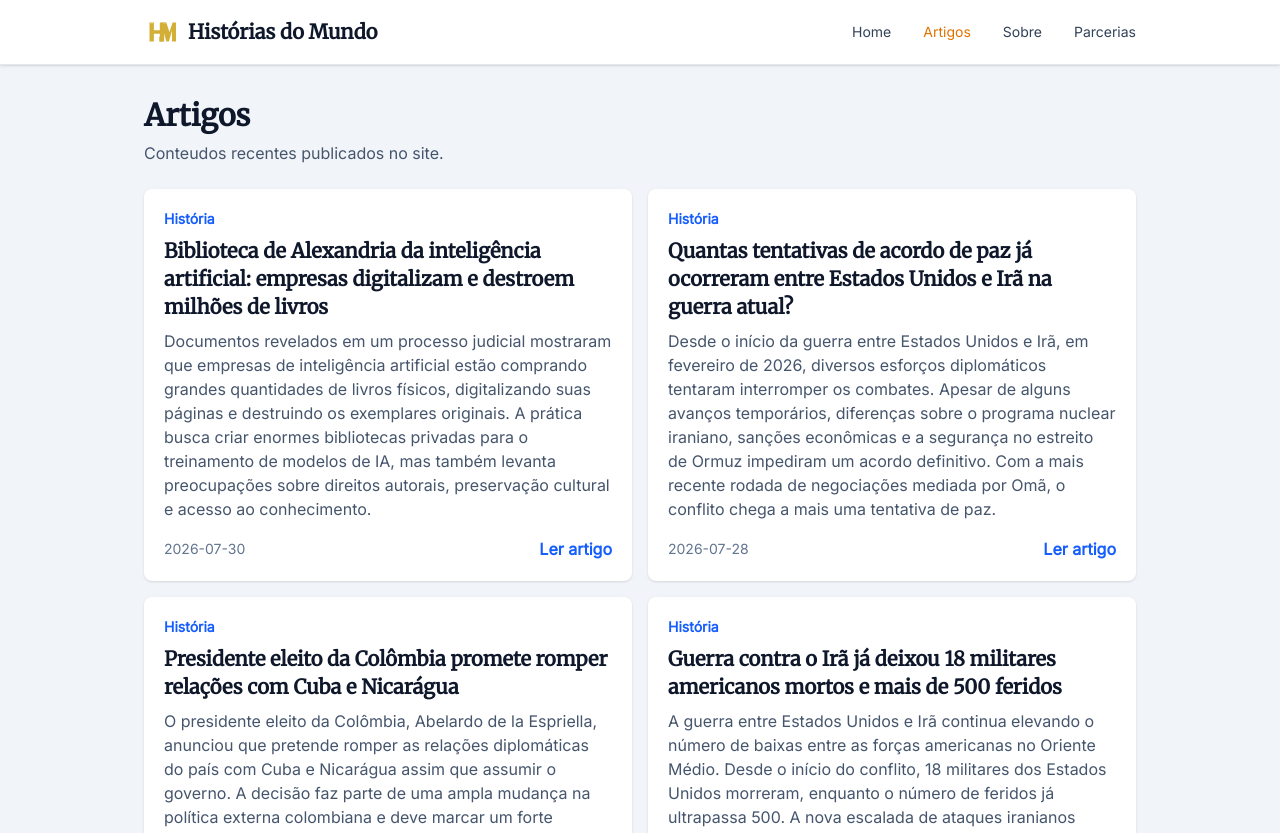
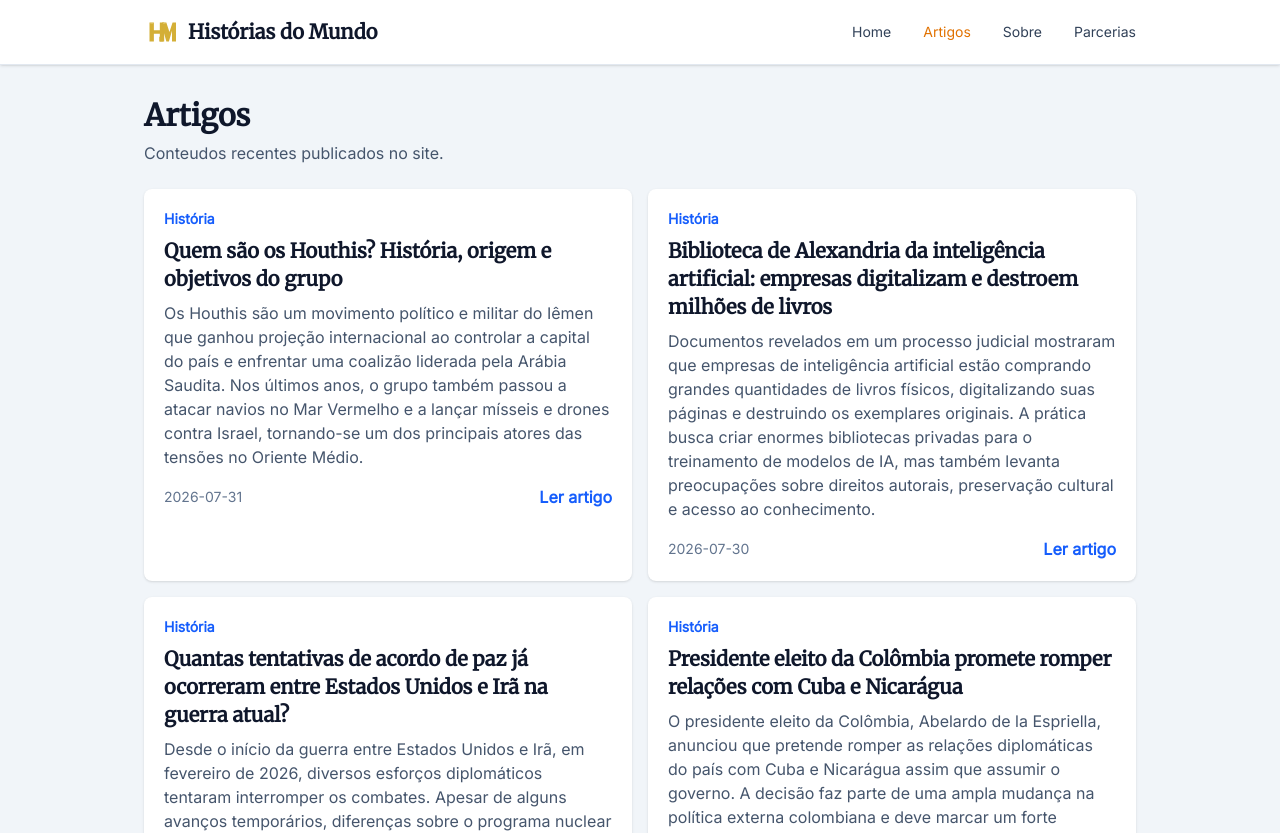
Before and after one commit to jordanlp19/Hist-rias-do-mundo, a React (Vite) app in the folder frontend/: page /artigos in a window 1280 px wide. Shown: the top 833 px of the page. Built offline with nearby package versions, Linux system fonts and the light colour scheme; what tailwind-animations would draw is missing.

Commit message:
Novo artigo Houthis

```diff
--- a/frontend/src/data/articles.js
+++ b/frontend/src/data/articles.js
@@ -11,6 +11,7 @@ import euairaimage from "../assets/articles/eua-x-ira.webp";
 import presidColombia from "../assets/articles/PresidColombia.webp";
 import iraeuaPaz from "../assets/articles/negociacoes_paz_eua_ira.webp";
 import bibliotecaIA from "../assets/articles/biblioteca_ia.webp";
+import houthisImage from "../assets/articles/Houthis.webp";
 
 const articles = [
   {
@@ -905,6 +906,85 @@ Futurism - Reportagem sobre a compra em massa de livros antigos e raros por empr
 
 Tribunal Distrital dos Estados Unidos para o Distrito Norte da Califórnia - Decisão judicial do processo Bartz v. Anthropic sobre treinamento de inteligência artificial, digitalização de livros e uso justo.`,
   },
+
+  {
+    id: 15,
+    title: "Quem são os Houthis? História, origem e objetivos do grupo",
+    slug: "Quem sao Houthis",
+    description:
+      "Os Houthis são um movimento político e militar do Iêmen que ganhou projeção internacional ao controlar a capital do país e enfrentar uma coalizão liderada pela Arábia Saudita. Nos últimos anos, o grupo também passou a atacar navios no Mar Vermelho e a lançar mísseis e drones contra Israel, tornando-se um dos principais atores das tensões no Oriente Médio.",
+    category: "História",
+    image: houthisImage,
+    date: "2026-07-31",
+    author: "Jordan Lopes",
+    content: `A origem dos Houthis
+
+Os Houthis surgiram na década de 1990 no norte do Iêmen, principalmente na província de Saada. O movimento nasceu entre seguidores do islamismo zaidita, um ramo do islamismo xiita que representa uma parcela significativa da população do norte do país.
+
+Seu nome oficial é Ansar Allah ("Partidários de Deus"), mas ficou conhecido como Houthis em referência à família Al-Houthi, responsável pela liderança do grupo.
+
+Inicialmente, o movimento tinha caráter religioso e cultural. Seus integrantes afirmavam que buscavam preservar a identidade zaidita diante da crescente influência do islamismo sunita e da aproximação do governo iemenita com os Estados Unidos e a Arábia Saudita.
+
+Como o grupo se tornou uma força militar
+
+Entre 2004 e 2010, os Houthis travaram uma série de guerras contra o governo do então presidente Ali Abdullah Saleh. O conflito fortaleceu militarmente o grupo, que passou a controlar diversas regiões do norte do país.
+
+Após a Primavera Árabe, em 2011, o Iêmen mergulhou em uma grave crise política. Aproveitando o enfraquecimento do governo central, os Houthis avançaram rapidamente pelo território.
+
+Em setembro de 2014, o grupo tomou a capital, Sanaa, obrigando o governo reconhecido internacionalmente a fugir para o sul do país. No ano seguinte, uma coalizão liderada pela Arábia Saudita iniciou uma intervenção militar para tentar restaurar o governo iemenita, dando início a uma guerra que se prolonga até hoje.
+
+A relação com o Irã
+
+Os Houthis mantêm uma relação próxima com o Irã, embora o grau dessa parceria seja objeto de debate entre especialistas.
+
+Teerã reconhece politicamente o movimento e, segundo diversos governos ocidentais e relatórios das Nações Unidas, fornece apoio por meio de treinamento, tecnologia militar e componentes para mísseis e drones.
+
+O Irã, por sua vez, afirma oferecer apenas apoio político e diplomático, negando controlar diretamente as ações do grupo.
+
+Quais são os objetivos dos Houthis?
+
+Os Houthis afirmam lutar contra a influência estrangeira no Iêmen e defender a soberania do país. Entre seus principais objetivos estão:
+
+Manter o controle das áreas conquistadas, incluindo a capital Sanaa.
+
+Permanecer como principal força política e militar do norte do Iêmen.
+
+Enfrentar a influência dos Estados Unidos, de Israel e da Arábia Saudita na região.
+
+Apoiar publicamente grupos alinhados ao chamado "Eixo da Resistência", liderado pelo Irã.
+
+Embora o grupo utilize um discurso fortemente religioso, muitos analistas apontam que seus objetivos também envolvem a consolidação do poder político dentro do Iêmen.
+
+Os ataques no Mar Vermelho
+
+Após o início da guerra entre Israel e Hamas em outubro de 2023, os Houthis passaram a lançar mísseis e drones contra Israel e contra embarcações que, segundo o grupo, mantinham ligação com o país.
+
+Os ataques ocorreram principalmente no Mar Vermelho e no estreito de Bab al-Mandeb, uma das rotas marítimas mais importantes do mundo, responsável por parte significativa do comércio internacional.
+
+Como resposta, Estados Unidos, Reino Unido e outros aliados realizaram sucessivos bombardeios contra posições Houthis no Iêmen, ampliando o risco de expansão do conflito no Oriente Médio.
+
+Um dos grupos mais influentes da região
+
+Atualmente, os Houthis controlam grande parte do norte do Iêmen, incluindo a capital Sanaa, onde vive a maior parte da população do país.
+
+Além de atuarem como uma força militar, o grupo administra instituições públicas, arrecada impostos e exerce funções típicas de governo nas áreas sob seu controle.
+
+Sua capacidade de utilizar mísseis balísticos, drones de longo alcance e armamentos antinavio transformou os Houthis em um dos atores não estatais mais poderosos do Oriente Médio, com influência que ultrapassa as fronteiras do Iêmen.
+
+Fontes:
+
+Encyclopaedia Britannica - Histórico, origem e evolução do movimento Houthi.
+
+Council on Foreign Relations (CFR) - Análises sobre a guerra no Iêmen e o papel dos Houthis.
+
+United Nations (ONU) - Relatórios sobre o conflito iemenita e a situação humanitária.
+
+International Crisis Group - Estudos sobre a política interna do Iêmen e os Houthis.
+
+Reuters - Cobertura dos ataques no Mar Vermelho e das operações militares envolvendo o grupo.
+
+BBC News - Contexto histórico da guerra civil no Iêmen e da atuação dos Houthis.`,
+  },
 ];
 
 export default articles;
```
Also changed, not shown: frontend/src/assets/articles/Houthis.webp (added).
